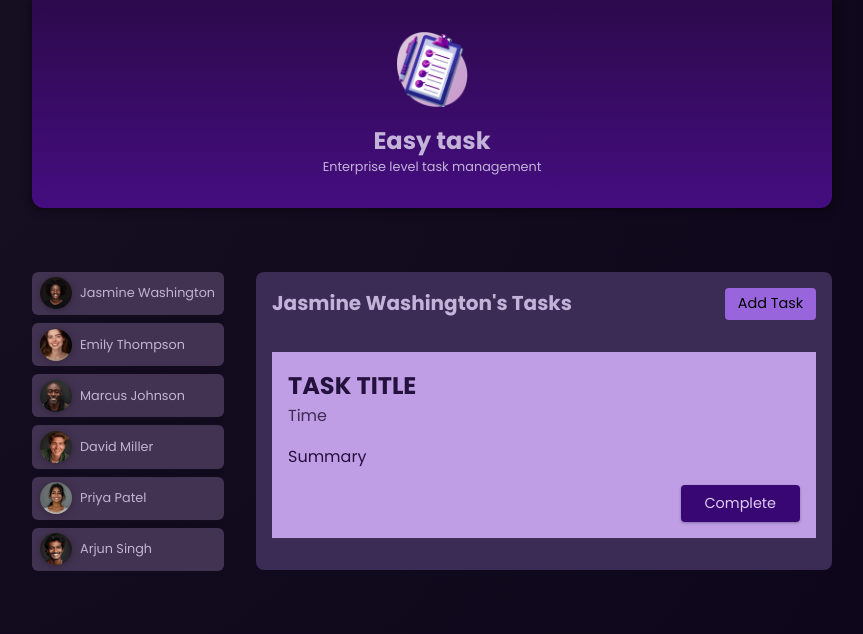
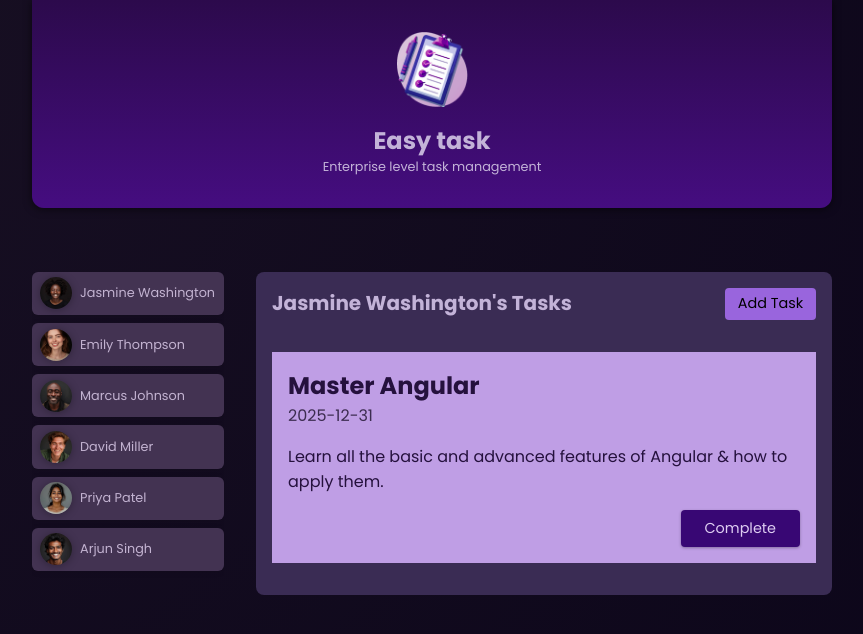
Before and after one commit to amitsinghrawat1994/first-angular-app, an Angular app: page / in a window 1280 px wide. Shown: the top 634 px of the page, without its empty margins (208-1071 px from the left). Built offline with nearby package versions, Linux system fonts and the light colour scheme.

Commit message:
47. Storing Data Models in Separate Files

```diff
--- a/src/app/tasks/task/task.component.html
+++ b/src/app/tasks/task/task.component.html
@@ -1,7 +1,7 @@
 <article>
-  <h2>TASK TITLE</h2>
-  <time>Time</time>
-  <p>Summary</p>
+  <h2>{{ task.title }}</h2>
+  <time>{{ task.dueDate }}</time>
+  <p>{{ task.summary }}</p>
   <p class="actions">
     <button>Complete</button>
   </p>
--- a/src/app/tasks/tasks.component.html
+++ b/src/app/tasks/tasks.component.html
@@ -6,9 +6,10 @@
     </menu>
   </header>
   <ul>
-    @for (task of selectedUserTasks; track task.id) {}
+    @for (task of selectedUserTasks; track task.id) {
     <li>
-      <app-task />
+      <app-task [task]="task" />
     </li>
+    }
   </ul>
 </section>
```
Also changed, not shown: src/app/tasks/task/task.component.ts (+10 -1 lines).
